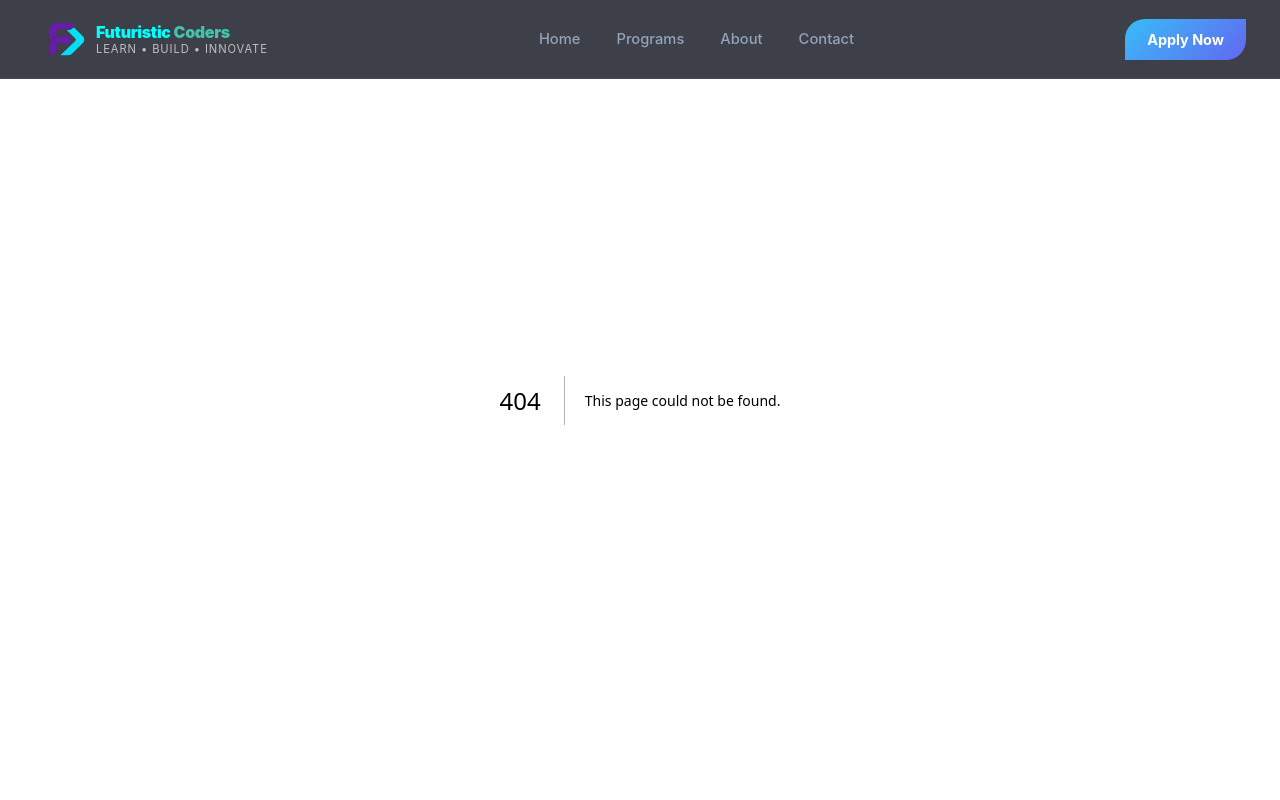
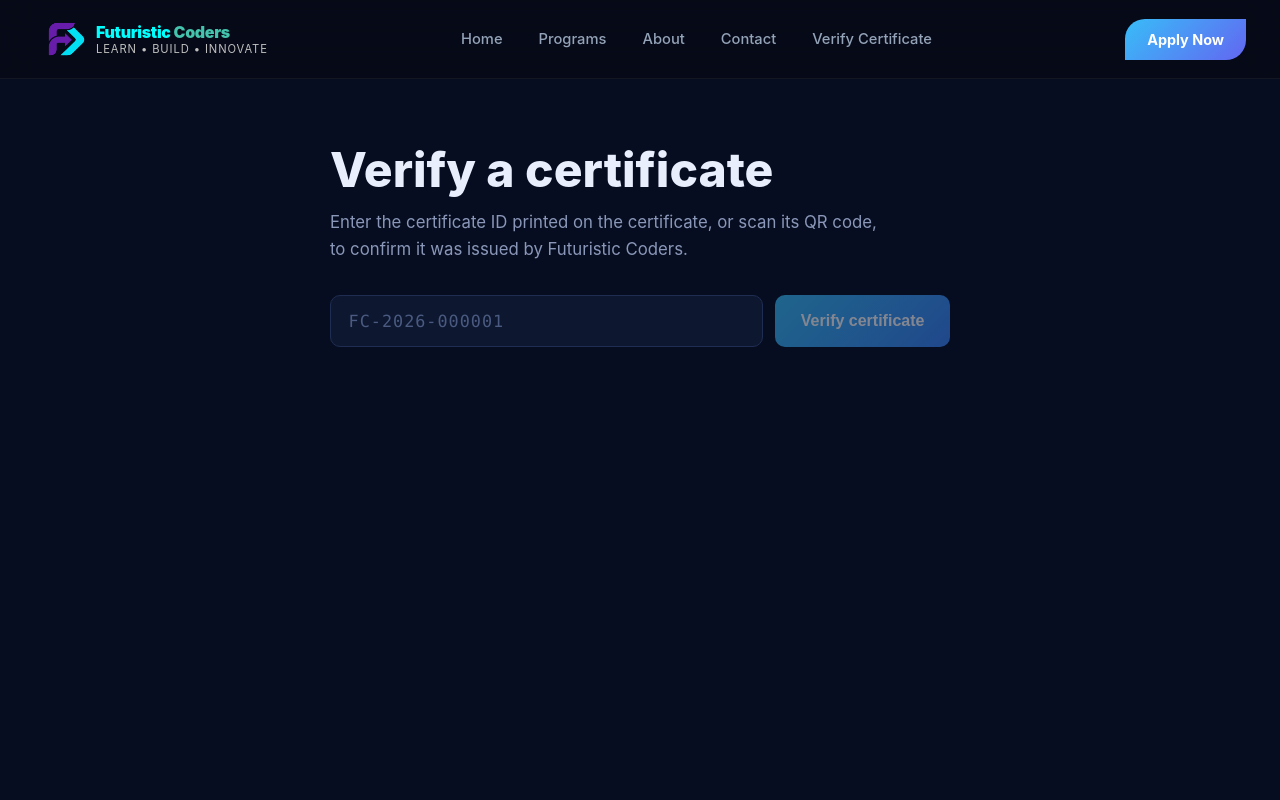
Before and after one commit to isaacmugwimi/futuristic-coders, a Next.js app: page /verify-certificate in a window 1280 px wide. Before the commit this address had no page. Shown: the top 800 px of the page. Built offline with nearby package versions, Linux system fonts and the light colour scheme.

Commit message:
feat: add Certificate Verification feature with corresponding styles and navigation link

```diff
--- /dev/null
+++ b/src/app/verify-certificate/page.js
@@ -0,0 +1,5 @@
+import CertificateVerification from "../../components/Certificate-Verification/CertificateVerification";
+
+export default function VerifyCertificate() {
+  return <CertificateVerification />;
+}
--- /dev/null
+++ b/src/components/Certificate-Verification/CertificateVerification.css
@@ -0,0 +1,139 @@
+.cv {
+  min-height: 100vh;
+  padding: 9rem 1.5rem 5rem;
+  background: #060d20;
+  color: #e8eefc;
+  display: flex;
+  justify-content: center;
+}
+
+.cv-inner {
+  width: 100%;
+  max-width: 620px;
+}
+
+.cv-title {
+  font-size: clamp(2rem, 5vw, 3rem);
+  font-weight: 800;
+  line-height: 1.1;
+  margin: 0 0 0.75rem;
+}
+
+.cv-lede {
+  color: #8a97b8;
+  font-size: 1.05rem;
+  line-height: 1.6;
+  margin: 0 0 2rem;
+  max-width: 52ch;
+}
+
+.cv-sr {
+  position: absolute;
+  width: 1px;
+  height: 1px;
+  overflow: hidden;
+  clip: rect(0 0 0 0);
+  white-space: nowrap;
+}
+
+.cv-form {
+  display: flex;
+  gap: 0.75rem;
+  flex-wrap: wrap;
+}
+
+.cv-input {
+  flex: 1 1 240px;
+  padding: 0.95rem 1.1rem;
+  font-size: 1.05rem;
+  font-family: ui-monospace, "SFMono-Regular", Menlo, Consolas, monospace;
+  letter-spacing: 0.06em;
+  color: #e8eefc;
+  background: #0d1730;
+  border: 1px solid #1f2d52;
+  border-radius: 10px;
+  outline: none;
+  transition: border-color 0.15s, box-shadow 0.15s;
+}
+
+.cv-input::placeholder { color: #4a5a80; }
+
+.cv-input:focus {
+  border-color: #38bdf8;
+  box-shadow: 0 0 0 3px rgba(56, 189, 248, 0.18);
+}
+
+.cv-button {
+  padding: 0.95rem 1.6rem;
+  font-size: 1rem;
+  font-weight: 700;
+  color: #fff;
+  background: linear-gradient(135deg, #38bdf8, #3b82f6);
+  border: 0;
+  border-radius: 10px;
+  cursor: pointer;
+  transition: transform 0.12s, opacity 0.15s;
+}
+
+.cv-button:hover:not(:disabled) { transform: translateY(-1px); }
+.cv-button:focus-visible { outline: 2px solid #fff; outline-offset: 2px; }
+.cv-button:disabled { opacity: 0.5; cursor: not-allowed; }
+
+.cv-result { margin-top: 2rem; min-height: 1px; }
+
+.cv-card {
+  padding: 1.75rem;
+  border-radius: 14px;
+  background: #0d1730;
+  border: 1px solid #1f2d52;
+  border-left-width: 5px;
+  animation: cv-in 0.25s ease-out;
+}
+
+.cv-card--valid   { border-left-color: #22c55e; }
+.cv-card--revoked { border-left-color: #f59e0b; }
+.cv-card--missing { border-left-color: #ef4444; }
+
+.cv-badge {
+  display: inline-block;
+  padding: 0.2rem 0.7rem;
+  font-size: 0.85rem;
+  font-weight: 700;
+  border-radius: 999px;
+  margin-bottom: 0.9rem;
+}
+.cv-badge--valid   { background: rgba(34, 197, 94, 0.15);  color: #4ade80; }
+.cv-badge--revoked { background: rgba(245, 158, 11, 0.15); color: #fbbf24; }
+.cv-badge--missing { background: rgba(239, 68, 68, 0.15);  color: #f87171; }
+
+.cv-statement {
+  font-size: 1.25rem;
+  font-weight: 700;
+  margin: 0 0 1.25rem;
+}
+
+.cv-note {
+  color: #8a97b8;
+  line-height: 1.6;
+  margin: -0.5rem 0 0;
+}
+
+.cv-details { margin: 0; display: grid; gap: 1rem; }
+.cv-details div { display: grid; gap: 0.15rem; }
+.cv-details dt { color: #8a97b8; font-size: 0.9rem; }
+.cv-details dd { margin: 0; font-size: 1.1rem; font-weight: 600; }
+
+@keyframes cv-in {
+  from { opacity: 0; transform: translateY(6px); }
+  to   { opacity: 1; transform: none; }
+}
+
+@media (prefers-reduced-motion: reduce) {
+  .cv-card { animation: none; }
+  .cv-button { transition: none; }
+}
+
+@media (max-width: 520px) {
+  .cv { padding-top: 7rem; }
+  .cv-button { width: 100%; }
+}
--- /dev/null
+++ b/src/components/Certificate-Verification/CertificateVerification.jsx
@@ -0,0 +1,128 @@
+
+
+
+"use client";
+
+import { useEffect, useState } from "react";
+import "./CertificateVerification.css";
+
+function formatDate(value) {
+  return new Date(value).toLocaleDateString("en-GB", {
+    day: "numeric",
+    month: "long",
+    year: "numeric",
+  });
+}
+
+export default function CertificateVerification() {
+  const [code, setCode] = useState("");
+  const [state, setState] = useState({ phase: "idle" }); // idle | loading | valid | revoked | not_found | error
+
+  async function verify(rawCode) {
+    const value = rawCode.trim().toUpperCase();
+    if (!value) return;
+
+    setState({ phase: "loading" });
+    try {
+      const res = await fetch(`/api/verify-certificate?code=${encodeURIComponent(value)}`);
+      const data = await res.json();
+
+      if (data.status === "valid" || data.status === "revoked") {
+        setState({ phase: data.status, certificate: data.certificate });
+      } else if (data.status === "not_found") {
+        setState({ phase: "not_found", code: value });
+      } else {
+        setState({ phase: "error", message: data.message });
+      }
+    } catch {
+      setState({ phase: "error", message: "Could not reach the server. Check your connection and try again." });
+    }
+  }
+
+  // Auto-verify when opened from a QR code: /verify-certificate?code=FC-2026-000001
+  useEffect(() => {
+    const fromUrl = new URLSearchParams(window.location.search).get("code");
+    if (fromUrl) {
+      setCode(fromUrl.toUpperCase());
+      verify(fromUrl);
+    }
+  }, []);
+
+  function handleSubmit(e) {
+    e.preventDefault();
+    verify(code);
+  }
+
+  const loading = state.phase === "loading";
+
+  return (
+    <section className="cv">
+      <div className="cv-inner">
+        <h1 className="cv-title">Verify a certificate</h1>
+        <p className="cv-lede">
+          Enter the certificate ID printed on the certificate, or scan its QR code, to confirm it was issued by Futuristic Coders.
+        </p>
+
+        <form className="cv-form" onSubmit={handleSubmit}>
+          <label htmlFor="cv-code" className="cv-sr">Certificate ID</label>
+          <input
+            id="cv-code"
+            className="cv-input"
+            type="text"
+            value={code}
+            onChange={(e) => setCode(e.target.value.toUpperCase())}
+            placeholder="FC-2026-000001"
+            autoComplete="off"
+            spellCheck={false}
+            maxLength={30}
+          />
+          <button className="cv-button" type="submit" disabled={loading || !code.trim()}>
+            {loading ? "Checking…" : "Verify certificate"}
+          </button>
+        </form>
+
+        <div className="cv-result" aria-live="polite">
+          {state.phase === "valid" && (
+            <div className="cv-card cv-card--valid">
+              <div className="cv-badge cv-badge--valid">Verified</div>
+              <p className="cv-statement">This certificate is genuine.</p>
+              <dl className="cv-details">
+                <div><dt>Awarded to</dt><dd>{state.certificate.learnerName}</dd></div>
+                <div><dt>Course</dt><dd>{state.certificate.course}</dd></div>
+                <div><dt>Issued on</dt><dd>{formatDate(state.certificate.issuedOn)}</dd></div>
+                <div><dt>Certificate ID</dt><dd>{state.certificate.code}</dd></div>
+              </dl>
+            </div>
+          )}
+
+          {state.phase === "revoked" && (
+            <div className="cv-card cv-card--revoked">
+              <div className="cv-badge cv-badge--revoked">Revoked</div>
+              <p className="cv-statement">This certificate is no longer valid.</p>
+              <p className="cv-note">
+                Certificate {state.certificate.code} was issued by Futuristic Coders but has since been withdrawn. Contact us if you think this is a mistake.
+              </p>
+            </div>
+          )}
+
+          {state.phase === "not_found" && (
+            <div className="cv-card cv-card--missing">
+              <div className="cv-badge cv-badge--missing">Not found</div>
+              <p className="cv-statement">We have no certificate with ID {state.code}.</p>
+              <p className="cv-note">
+                Check the ID for typos (0 vs O, 1 vs I). If it still fails, the certificate may not be from Futuristic Coders.
+              </p>
+            </div>
+          )}
+
+          {state.phase === "error" && (
+            <div className="cv-card cv-card--missing">
+              <div className="cv-badge cv-badge--missing">Error</div>
+              <p className="cv-statement">{state.message}</p>
+            </div>
+          )}
+        </div>
+      </div>
+    </section>
+  );
+}
--- a/src/components/Navbar/Navbar.jsx
+++ b/src/components/Navbar/Navbar.jsx
@@ -12,6 +12,7 @@ const NAV_LINKS = [
   { label: "Programs", href: "/#programs" },
   { label: "About", href: "/#about" },
   { label: "Contact", href: "/#contact" },
+  { label: "Verify Certificate", href: "/verify-certificate" },
 ];
 
 export default function Navbar() {
```
